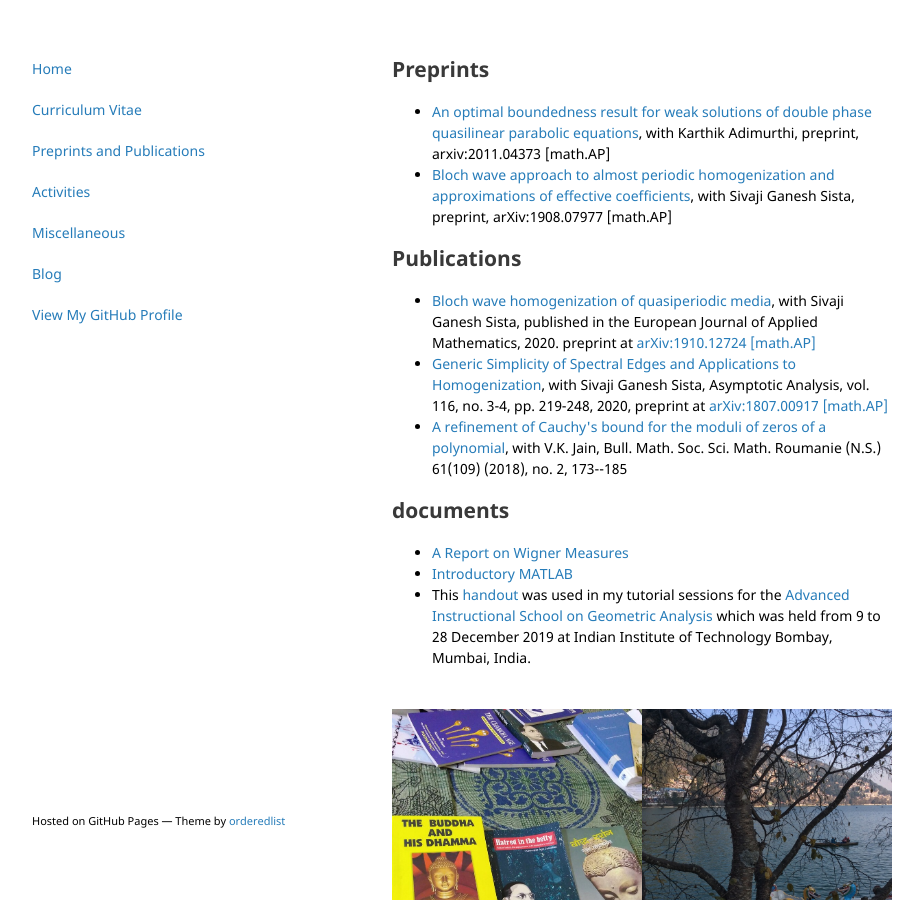
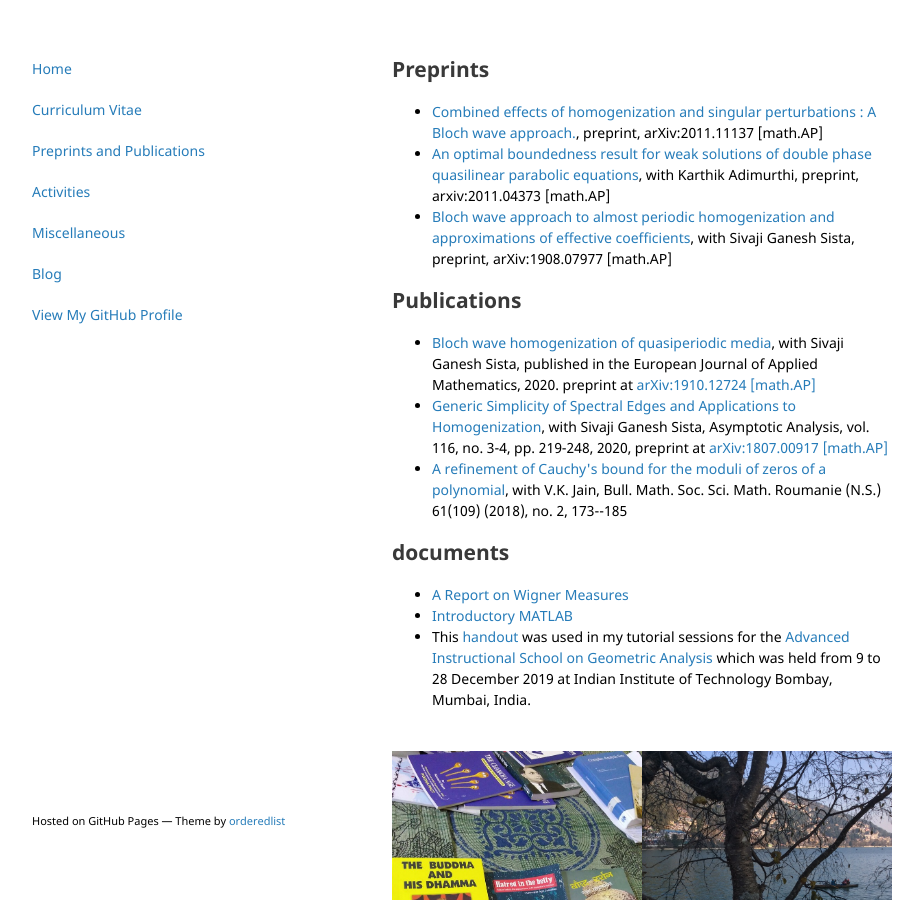
Before and after one commit to vivektewary/vivektewary.github.io, a Jekyll site: the page built from pubs.html, in a window 1280 px wide and 900 px high. Shown: the whole window, without its empty margins (178-1101 px from the left). Built offline with Jekyll 4.4.1, drawn with Linux system fonts in a browser that asks for light colours.

Commit message:
Update pubs.html

```diff
--- a/pubs.html
+++ b/pubs.html
@@ -5,6 +5,7 @@
 
 <h2>Preprints</h2>
 <ul>
+<li><a href="https://arxiv.org/abs/2011.11137"style="text-decoration:none" target="_blank">Combined effects of homogenization and singular perturbations : A Bloch wave approach.</a>, preprint, arXiv:2011.11137 [math.AP]</li>
 <li><a href="https://arxiv.org/abs/2011.04373"style="text-decoration:none" target="_blank">An optimal boundedness result for weak solutions of double phase quasilinear parabolic equations</a>, with Karthik Adimurthi, preprint, arxiv:2011.04373 [math.AP]</li>
 <li><a href="https://arxiv.org/abs/1908.07977"style="text-decoration:none" target="_blank"> Bloch wave approach to almost periodic homogenization and approximations of effective coefficients</a>, with Sivaji Ganesh Sista, preprint, arXiv:1908.07977 [math.AP]</li>
 </ul>
```
